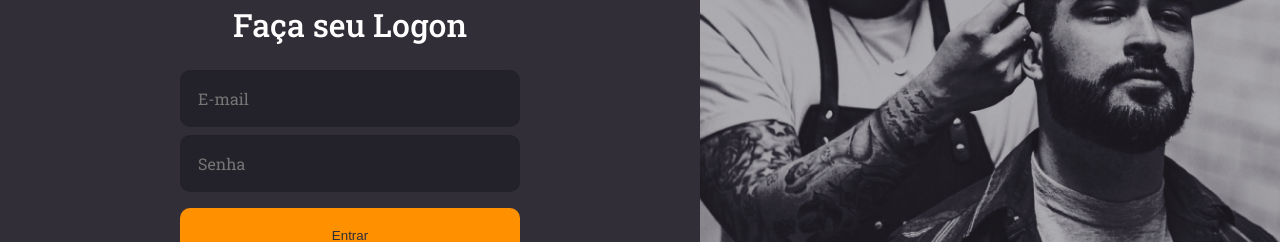
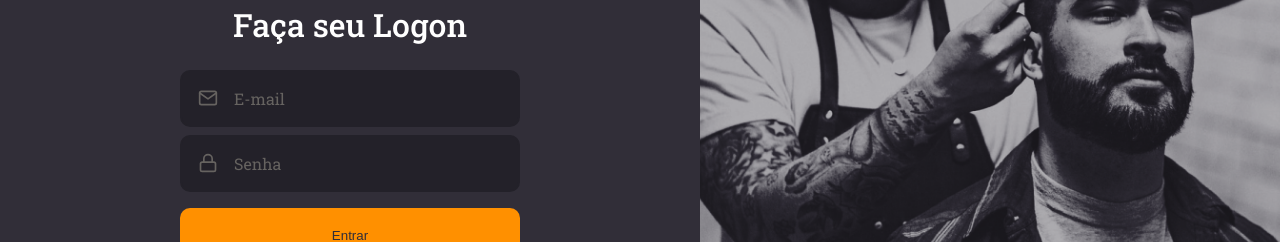
Before and after one commit to hmartiins/GoBarber-Web, a React (Create React App) app: page / in a window 1280 px wide. Shown: the part 289-531 px from the top of the page. Built offline with nearby package versions, Linux system fonts and the light colour scheme.

Commit message:
create components with input and button

```diff
--- /dev/null
+++ b/src/components/Button/index.tsx
@@ -0,0 +1,13 @@
+import React, { ButtonHTMLAttributes } from 'react';
+
+import { Container } from './styles';
+
+type ButtonProps = ButtonHTMLAttributes<HTMLButtonElement>;
+
+const Button: React.FC<ButtonProps> = ({ children, ...rest }) => (
+  <Container type="button" {...rest}>
+    {children}
+  </Container>
+);
+
+export default Button;
--- /dev/null
+++ b/src/components/Button/styles.ts
@@ -0,0 +1,19 @@
+import styled from 'styled-components';
+import { shade } from 'polished';
+
+export const Container = styled.button`
+  background: #ff9000;
+  color: #312e38;
+  border-radius: 10px;
+  height: 56px;
+  width: 100%;
+  border: 0;
+  padding: 0 16px;
+  font-weight: 500;
+  margin-top: 16px;
+  transition: background-color 0.2s;
+
+  &:hover {
+    background: ${shade(0.2, '#ff9000')};
+  }
+`;
--- /dev/null
+++ b/src/components/Input/index.tsx
@@ -0,0 +1,18 @@
+import React, { InputHTMLAttributes } from 'react';
+import { IconBaseProps } from 'react-icons';
+
+import { Container } from './styles';
+
+interface InputProps extends InputHTMLAttributes<HTMLInputElement> {
+  name: string;
+  icon: React.ComponentType<IconBaseProps>;
+}
+
+const Input: React.FC<InputProps> = ({ icon: Icon, ...rest }) => (
+  <Container>
+    {Icon && <Icon size={20} />}
+    <input {...rest} />
+  </Container>
+);
+
+export default Input;
--- /dev/null
+++ b/src/components/Input/styles.ts
@@ -0,0 +1,34 @@
+import styled from 'styled-components';
+
+export const Container = styled.div`
+  background: #232129;
+  border-radius: 10px;
+  border: 2px solid #232129;
+  padding: 16px;
+  width: 100%;
+  color: #666360;
+
+  display: flex;
+  align-items: center;
+
+  color: #666360;
+
+  & + div {
+    margin-top: 8px;
+  }
+
+  input {
+    flex: 1;
+    background: transparent;
+    border: 0;
+    color: #f4ede8;
+
+    &::placeholder {
+      color: #666360;
+    }
+  }
+
+  svg {
+    margin-right: 16px;
+  }
+`;
--- a/src/pages/SignIn/index.tsx
+++ b/src/pages/SignIn/index.tsx
@@ -1,7 +1,10 @@
 import React from 'react';
-import { FiLogIn } from 'react-icons/fi';
+import { FiLogIn, FiMail, FiLock } from 'react-icons/fi';
 
 import logo from '../../assets/logo.svg';
+
+import Input from '../../components/Input';
+import Button from '../../components/Button';
 
 import { Container, Content, Background } from './styles';
 
@@ -13,10 +16,15 @@
       <form>
         <h1>Faça seu Logon</h1>
 
-        <input placeholder="E-mail" />
-        <input type="password" placeholder="Senha" />
+        <Input name="email" icon={FiMail} placeholder="E-mail" />
+        <Input
+          name="password"
+          icon={FiLock}
+          type="password"
+          placeholder="Senha"
+        />
 
-        <button type="submit">Entrar</button>
+        <Button type="submit">Entrar</Button>
 
         <a href="forgot">Esqueci minha senha</a>
 
--- a/src/pages/SignIn/styles.ts
+++ b/src/pages/SignIn/styles.ts
@@ -27,39 +27,6 @@
       margin-bottom: 24px;
     }
 
-    input {
-      background: #232129;
-      border-radius: 10px;
-      border: 2px solid #232129;
-      padding: 16px;
-      color: #f4ede8;
-      width: 100%;
-
-      &:placeholder {
-        color: #666360;
-      }
-
-      & + input {
-        margin-top: 8px;
-      }
-    }
-
-    button {
-      background: #ff9000;
-      color: #312e38;
-      border-radius: 10px;
-      height: 56px;
-      width: 100%;
-      border: 0;
-      padding: 0 16px;
-      font-weight: 500;
-      margin-top: 16px;
-      transition: background-color 0.2s;
-
-      &:hover {
-        background: ${shade(0.2, '#ff9000')};
-      }
-    }
     a {
       color: #f4ede8;
       display: block;
```
Also changed, not shown: .eslintrc.json, 1 other file (tests, documents, lock files or other folders).
